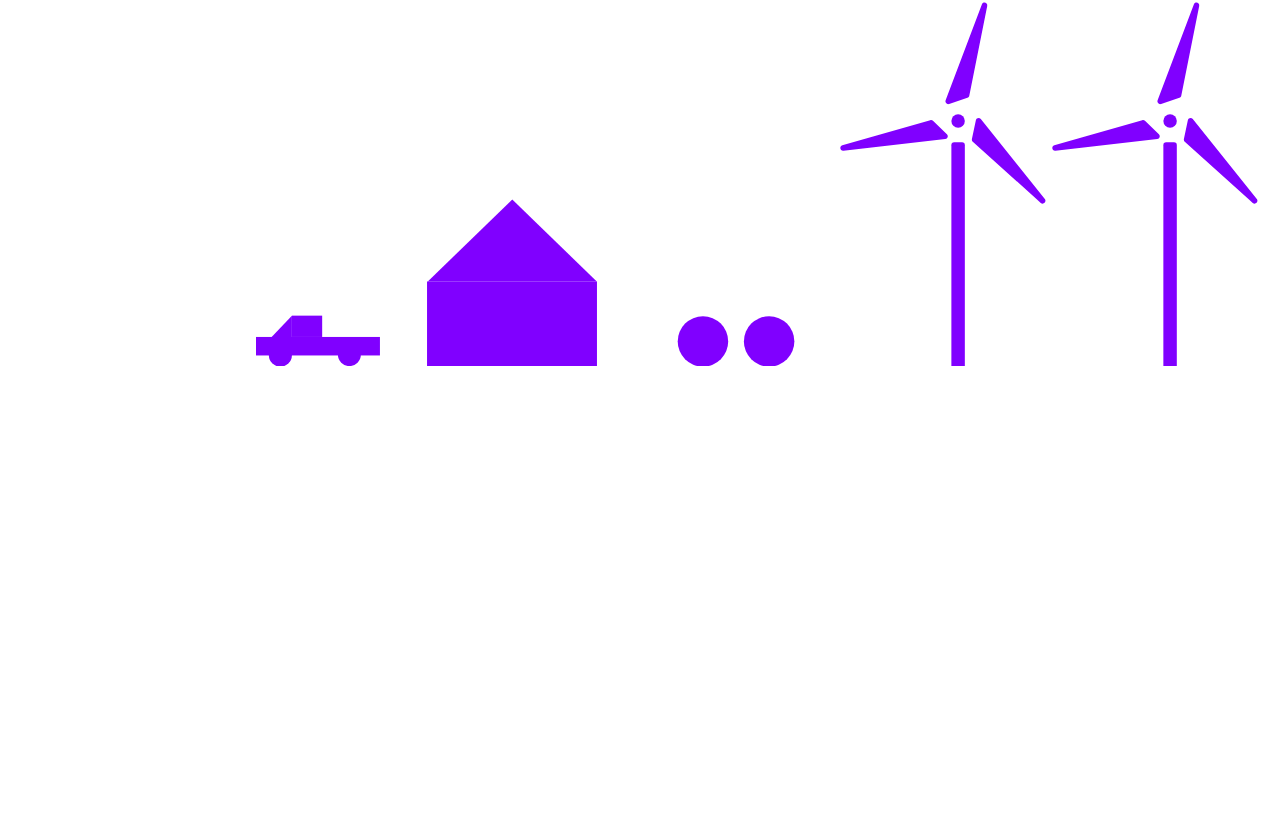
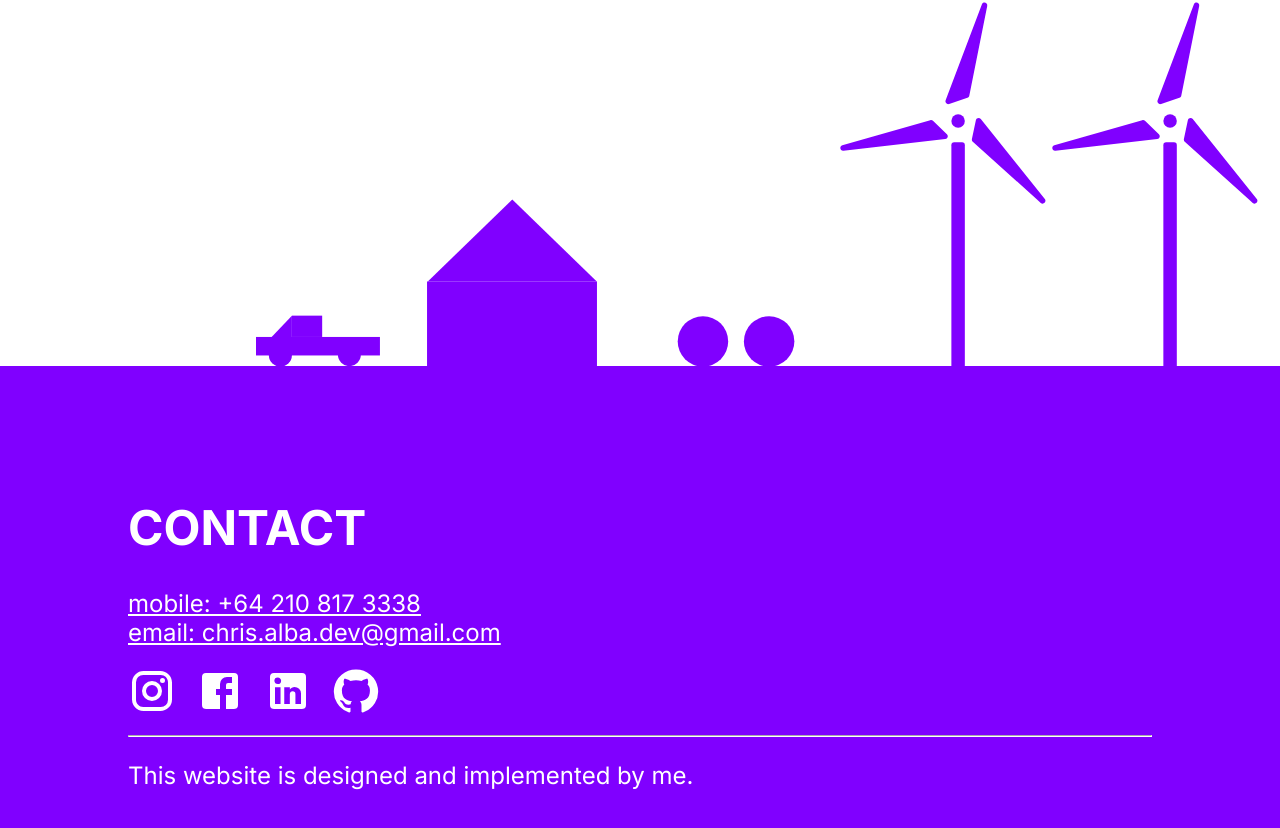
Before and after one commit to christopher-alba/personal-portfolio, a React (Create React App) app: page / in a window 1280 px wide. Shown: the part 4881-5709 px from the top of the page. Before the commit the page ends 5247 px from the top, so only its background shows below. Built offline with nearby package versions, Linux system fonts and the light colour scheme.

Commit message:
complete footer

```diff
--- a/package.json
+++ b/package.json
@@ -6,8 +6,10 @@
     "@emotion/react": "^11.9.0",
     "@emotion/styled": "^11.8.1",
     "@fortawesome/fontawesome-svg-core": "^6.1.1",
+    "@fortawesome/free-regular-svg-icons": "^6.1.1",
     "@fortawesome/free-solid-svg-icons": "^6.1.1",
     "@fortawesome/react-fontawesome": "^0.1.18",
+    "@mui/icons-material": "^5.6.2",
     "@mui/material": "^5.6.3",
     "react": "^18.0.0",
     "react-dom": "^18.0.0",
--- a/src/App.js
+++ b/src/App.js
@@ -6,6 +6,7 @@ import Homepage from "./pages/Homepage";
 import NotFound from "./pages/NotFound";
 import { GlobalStyles } from "./themes/globalStyles";
 import Navbar from "./components/Navbar/Navbar";
+import Footer from "./components/Footer";
 
 const App = () => {
   const [selectedTheme, setSelectedTheme] = useState(themes.data.light);
@@ -20,6 +21,7 @@ const App = () => {
         <Route exact path="/" element={<Homepage />} />
         <Route path="*" element={<NotFound />} />
       </Routes>
+      <Footer />
     </ThemeProvider>
   );
 };
--- /dev/null
+++ b/src/components/Footer/Footer.jsx
@@ -0,0 +1,63 @@
+import React from "react";
+import InstagramIcon from "@mui/icons-material/Instagram";
+import FacebookIcon from "@mui/icons-material/Facebook";
+import LinkedInIcon from "@mui/icons-material/LinkedIn";
+import GitHubIcon from "@mui/icons-material/GitHub";
+import Container from "../JCUX/Container";
+import {
+  MainDiv,
+  Header,
+  Anchor,
+  AnchorWrapper,
+  IconLink,
+  HR,
+  Text,
+} from "./styled";
+
+const Footer = () => {
+  return (
+    <MainDiv>
+      <Container>
+        <Header>Contact</Header>
+        <AnchorWrapper>
+          <Anchor href="tel:+642108173338"> mobile: +64 210 817 3338</Anchor>
+          <Anchor href="mailto:chris.alba.dev@gmail.com">
+            email: chris.alba.dev@gmail.com
+          </Anchor>
+        </AnchorWrapper>
+        <IconLink
+          href="https://www.instagram.com/alba.sy.chris/"
+          target="_blank"
+          rel="noreferrer"
+        >
+          <InstagramIcon />
+        </IconLink>
+        <IconLink
+          href="https://www.facebook.com/christopher.alba.357/"
+          target="_blank"
+          rel="noreferrer"
+        >
+          <FacebookIcon />
+        </IconLink>
+        <IconLink
+          href="https://www.linkedin.com/in/christopher-alba"
+          target="_blank"
+          rel="noreferrer"
+        >
+          <LinkedInIcon />
+        </IconLink>
+        <IconLink
+          href="https://github.com/christopher-alba"
+          target="_blank"
+          rel="noreferrer"
+        >
+          <GitHubIcon />
+        </IconLink>
+        <HR />
+        <Text>This website is designed and implemented by me.</Text>
+      </Container>
+    </MainDiv>
+  );
+};
+
+export default Footer;
--- /dev/null
+++ b/src/components/Footer/index.js
@@ -0,0 +1,3 @@
+import Footer from "./Footer";
+
+export default Footer;
--- /dev/null
+++ b/src/components/Footer/styled.js
@@ -0,0 +1,66 @@
+import styled from "styled-components";
+
+export const MainDiv = styled("div")`
+  padding: 100px 0;
+  background: ${({ theme }) => theme.colors.tertiary};
+  display: flex;
+  flex-direction: column;
+  align-items: flex-start;
+  justify-content: center;
+`;
+
+export const Header = styled("h1")`
+  font-size: 48px;
+  color: ${({ theme }) => theme.colors.primary};
+  text-transform: uppercase;
+  @media (max-width: 600px) {
+    font-size: 1.5rem;
+  }
+`;
+
+export const Text = styled("p")`
+  font-size: 24px;
+  color: ${({ theme }) => theme.colors.primary};
+  @media (max-width: 600px) {
+    font-size: 1rem;
+  }
+`;
+
+export const Anchor = styled("a")`
+  font-size: 24px;
+  color: ${({ theme }) => theme.colors.primary};
+  @media (max-width: 600px) {
+    font-size: 1rem;
+  }
+  &:hover,
+  &:focus {
+    color: ${({ theme }) => theme.colors.primaryHover};
+  }
+`;
+
+export const IconLink = styled("a")`
+  font-size: 3rem !important;
+  color: ${({ theme }) => theme.colors.primary};
+  @media (max-width: 600px) {
+    font-size: 1rem;
+  }
+  text-decoration: none;
+  &:hover,
+  &:focus {
+    color: ${({ theme }) => theme.colors.primaryHover};
+  }
+  .css-i4bv87-MuiSvgIcon-root {
+    font-size: 3rem;
+    margin-top: 20px;
+  }
+  margin-right: 20px;
+`;
+
+export const AnchorWrapper = styled("div")`
+  display: flex;
+  flex-direction: column;
+`;
+
+export const HR = styled("hr")`
+  border-color: ${({ theme }) => theme.colors.primary};
+`;
```
Also changed, not shown: 1 other file (tests, documents, lock files or other folders).
